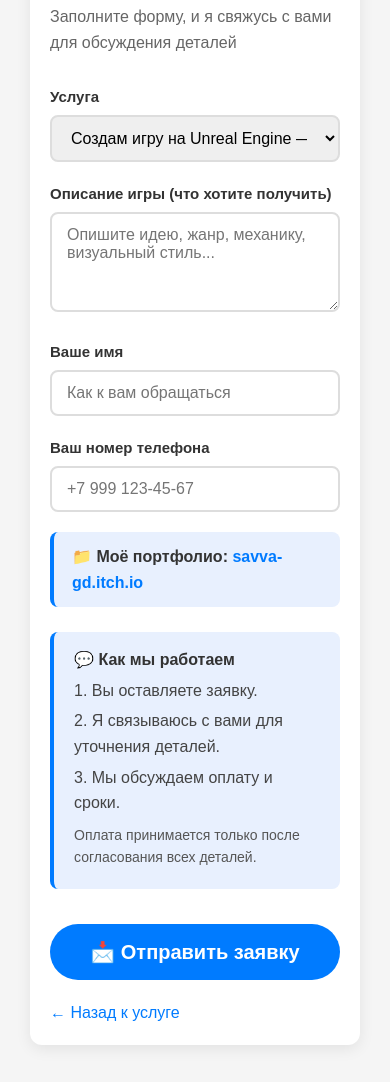
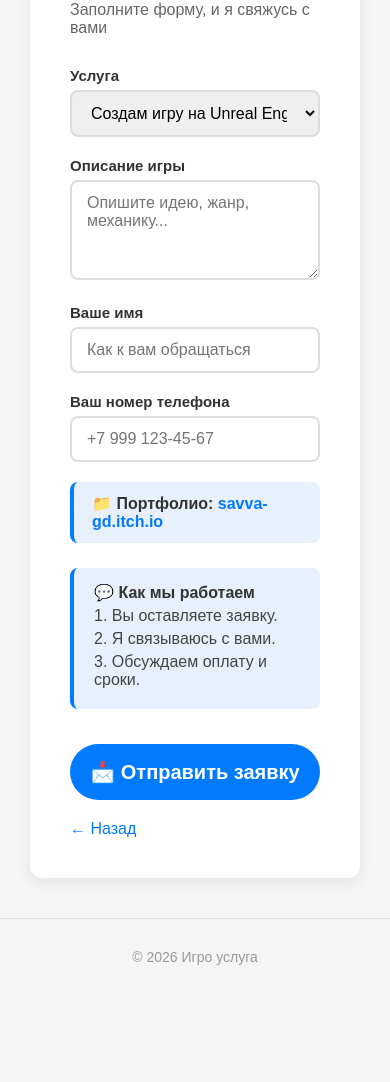
Before and after one commit to SavvaGD/igrousluga, a plain HTML site: page buy.html in a window 390 px wide. Shown: the part 189-1271 px from the top of the page. After the commit the page ends 1184 px from the top, so only its background shows below. Drawn offline with Linux system fonts and the light colour scheme.

Commit message:
Update buy.html

```diff
--- a/buy.html
+++ b/buy.html
@@ -3,261 +3,130 @@
 <head>
     <meta charset="UTF-8">
     <meta name="viewport" content="width=device-width, initial-scale=1.0">
-    <title>Оставить заявку — Игро услуга</title>
+    <title>Заявка — Игро услуга</title>
     <style>
-        * {
-            margin: 0;
-            padding: 0;
-            box-sizing: border-box;
+        * { margin:0; padding:0; box-sizing:border-box; }
+        body { font-family: Arial, sans-serif; background: #f5f5f5; color: #333; }
+        .header-container { max-width: 1200px; margin: 0 auto; padding: 20px 30px; display: flex; justify-content: space-between; align-items: center; }
+        .logo { font-size: 24px; font-weight: bold; color: #333; text-decoration: none; }
+        .logo:hover { color: #007bff; }
+        .main-content { max-width: 800px; margin: 40px auto; padding: 0 30px; }
+        .order-card { background: white; border-radius: 12px; padding: 40px; box-shadow: 0 4px 15px rgba(0,0,0,0.08); }
+        .order-card h1 { font-size: 28px; margin-bottom: 10px; }
+        .order-card .subtitle { color: #666; margin-bottom: 30px; }
+        .form-group { margin-bottom: 20px; }
+        .form-group label { display: block; font-weight: bold; margin-bottom: 6px; font-size: 15px; }
+        .form-group input, .form-group textarea, .form-group select {
+            width: 100%; padding: 12px 15px; border: 2px solid #ddd; border-radius: 8px;
+            font-size: 16px; font-family: Arial, sans-serif;
         }
-
-        body {
-            font-family: Arial, sans-serif;
-            background: #f5f5f5;
-            color: #333;
-            line-height: 1.6;
-        }
-
-        .header-container {
-            max-width: 1200px;
-            margin: 0 auto;
-            padding: 20px 30px;
-            display: flex;
-            justify-content: space-between;
-            align-items: center;
-        }
-
-        .logo {
-            font-size: 24px;
-            font-weight: bold;
-            color: #333;
-            text-decoration: none;
-        }
-
-        .logo:hover {
-            color: #007bff;
-        }
-
-        .main-content {
-            max-width: 800px;
-            margin: 40px auto;
-            padding: 0 30px;
-        }
-
-        .order-card {
-            background: white;
-            border-radius: 12px;
-            padding: 40px;
-            box-shadow: 0 4px 15px rgba(0, 0, 0, 0.08);
-        }
-
-        .order-card h1 {
-            font-size: 28px;
-            margin-bottom: 10px;
-        }
-
-        .order-card .subtitle {
-            color: #666;
-            margin-bottom: 30px;
-        }
-
-        .form-group {
-            margin-bottom: 20px;
-        }
-
-        .form-group label {
-            display: block;
-            font-weight: bold;
-            margin-bottom: 6px;
-            font-size: 15px;
-        }
-
-        .form-group input,
-        .form-group textarea,
-        .form-group select {
-            width: 100%;
-            padding: 12px 15px;
-            border: 2px solid #ddd;
-            border-radius: 8px;
-            font-size: 16px;
-            transition: border 0.2s;
-            font-family: Arial, sans-serif;
-        }
-
-        .form-group input:focus,
-        .form-group textarea:focus,
-        .form-group select:focus {
-            border-color: #007bff;
-            outline: none;
-        }
-
-        .form-group textarea {
-            resize: vertical;
-            min-height: 100px;
-        }
-
-        .portfolio-link {
-            background: #e8f0fe;
-            border-radius: 8px;
-            padding: 12px 18px;
-            margin: 10px 0 20px 0;
-            border-left: 4px solid #007bff;
-        }
-
-        .portfolio-link a {
-            color: #007bff;
-            text-decoration: none;
-            font-weight: bold;
-        }
-
-        .portfolio-link a:hover {
-            text-decoration: underline;
-        }
-
-        .info-block {
-            background: #e8f0fe;
-            border-radius: 8px;
-            padding: 15px 20px;
-            margin: 25px 0;
-            border-left: 4px solid #007bff;
-        }
-
-        .info-block strong {
-            display: block;
-            font-size: 16px;
-            margin-bottom: 5px;
-        }
-
-        .info-block p {
-            margin: 5px 0;
-            color: #444;
-        }
-
-        .btn-submit {
-            width: 100%;
-            background: #007bff;
-            color: white;
-            font-size: 20px;
-            font-weight: bold;
-            padding: 16px;
-            border: none;
-            border-radius: 50px;
-            cursor: pointer;
-            transition: background 0.2s;
-            margin-top: 10px;
-        }
-
-        .btn-submit:hover {
-            background: #0056b3;
-        }
-
-        .back-link {
-            display: inline-block;
-            margin-top: 20px;
-            color: #007bff;
-            text-decoration: none;
-        }
-
-        .back-link:hover {
-            text-decoration: underline;
-        }
-
-        footer {
-            text-align: center;
-            padding: 30px;
-            color: #999;
-            font-size: 14px;
-            border-top: 1px solid #e0e0e0;
-            margin-top: 40px;
-        }
-
-        @media (max-width: 600px) {
-            .order-card {
-                padding: 20px;
-            }
-        }
+        .form-group input:focus, .form-group textarea:focus, .form-group select:focus { border-color: #007bff; outline: none; }
+        .form-group textarea { resize: vertical; min-height: 100px; }
+        .portfolio-link { background: #e8f0fe; border-radius: 8px; padding: 12px 18px; margin: 10px 0 20px 0; border-left: 4px solid #007bff; }
+        .portfolio-link a { color: #007bff; text-decoration: none; font-weight: bold; }
+        .info-block { background: #e8f0fe; border-radius: 8px; padding: 15px 20px; margin: 25px 0; border-left: 4px solid #007bff; }
+        .info-block strong { display: block; font-size: 16px; margin-bottom: 5px; }
+        .info-block p { margin: 5px 0; color: #444; }
+        .btn-submit { width: 100%; background: #007bff; color: white; font-size: 20px; font-weight: bold; padding: 16px; border: none; border-radius: 50px; cursor: pointer; transition: background 0.2s; margin-top: 10px; }
+        .btn-submit:hover { background: #0056b3; }
+        .btn-submit:disabled { background: #6c757d; cursor: not-allowed; }
+        .back-link { display: inline-block; margin-top: 20px; color: #007bff; text-decoration: none; }
+        .back-link:hover { text-decoration: underline; }
+        .status-message { padding: 15px 20px; border-radius: 8px; margin: 20px 0; display: none; font-weight: bold; }
+        .status-message.success { display: block; background: #d4edda; color: #155724; border: 1px solid #c3e6cb; }
+        .status-message.error { display: block; background: #f8d7da; color: #721c24; border: 1px solid #f5c6cb; }
+        footer { text-align: center; padding: 30px; color: #999; font-size: 14px; border-top: 1px solid #e0e0e0; margin-top: 40px; }
     </style>
 </head>
 <body>
-
     <div id="header-placeholder"></div>
-
     <script>
         fetch('header.html')
-            .then(response => response.text())
-            .then(data => {
-                document.getElementById('header-placeholder').innerHTML = data;
-            })
-            .catch(() => {
-                document.getElementById('header-placeholder').innerHTML = `
-                    <header>
-                        <div class="header-container">
-                            <a href="/" class="logo">Игро услуга</a>
-                        </div>
-                    </header>
-                `;
-            });
+            .then(r => r.text())
+            .then(d => document.getElementById('header-placeholder').innerHTML = d)
+            .catch(() => {});
     </script>
 
     <main class="main-content">
         <div class="order-card">
             <h1>Оставить заявку</h1>
-            <p class="subtitle">Заполните форму, и я свяжусь с вами для обсуждения деталей</p>
+            <p class="subtitle">Заполните форму, и я свяжусь с вами</p>
 
-            <!-- ОБЫЧНАЯ HTML-ФОРМА — работает без JavaScript -->
-            <form action="https://formsubmit.co/supertube.postserver@gmail.com" method="POST">
-                <!-- Скрытые поля для FormSubmit -->
-                <input type="hidden" name="_subject" value="🆕 НОВАЯ ЗАЯВКА — Игро услуга">
-                <input type="hidden" name="_captcha" value="false">
-                <input type="hidden" name="_template" value="table">
-                <input type="hidden" name="_next" value="https://ваш-сайт.ру/spasibo.html">
+            <div id="statusMessage" class="status-message"></div>
 
+            <form id="orderForm">
                 <div class="form-group">
                     <label for="service">Услуга</label>
-                    <select id="service" name="Услуга" required>
+                    <select id="service" required>
                         <option value="Создам игру на Unreal Engine — 15 000 ₽">Создам игру на Unreal Engine — 15 000 ₽</option>
                     </select>
                 </div>
 
                 <div class="form-group">
-                    <label for="game_description">Описание игры (что хотите получить)</label>
-                    <textarea id="game_description" name="Описание игры" placeholder="Опишите идею, жанр, механику, визуальный стиль..." required></textarea>
+                    <label for="game_description">Описание игры</label>
+                    <textarea id="game_description" placeholder="Опишите идею, жанр, механику..." required></textarea>
                 </div>
 
                 <div class="form-group">
                     <label for="client_name">Ваше имя</label>
-                    <input type="text" id="client_name" name="Имя клиента" placeholder="Как к вам обращаться" required>
+                    <input type="text" id="client_name" placeholder="Как к вам обращаться" required>
                 </div>
 
                 <div class="form-group">
                     <label for="client_phone">Ваш номер телефона</label>
-                    <input type="tel" id="client_phone" name="Телефон клиента" placeholder="+7 999 123-45-67" required>
+                    <input type="tel" id="client_phone" placeholder="+7 999 123-45-67" required>
                 </div>
 
-                <!-- Портфолио -->
                 <div class="portfolio-link">
-                    📁 <strong>Моё портфолио:</strong> <a href="https://savva-gd.itch.io/" target="_blank">savva-gd.itch.io</a>
+                    📁 <strong>Портфолио:</strong> <a href="https://savva-gd.itch.io/" target="_blank">savva-gd.itch.io</a>
                 </div>
 
-                <!-- Информация о том, как будет происходить оплата -->
                 <div class="info-block">
                     <strong>💬 Как мы работаем</strong>
                     <p>1. Вы оставляете заявку.</p>
-                    <p>2. Я связываюсь с вами для уточнения деталей.</p>
-                    <p>3. Мы обсуждаем оплату и сроки.</p>
-                    <p style="margin-top: 8px; color: #555; font-size: 14px;">Оплата принимается только после согласования всех деталей.</p>
+                    <p>2. Я связываюсь с вами.</p>
+                    <p>3. Обсуждаем оплату и сроки.</p>
                 </div>
 
-                <button type="submit" class="btn-submit">📩 Отправить заявку</button>
+                <button type="submit" class="btn-submit" id="submitBtn">📩 Отправить заявку</button>
             </form>
 
-            <a href="index.html" class="back-link">← Назад к услуге</a>
+            <a href="index.html" class="back-link">← Назад</a>
         </div>
     </main>
 
-    <footer>
-        © 2026 Игро услуга — Разработка игр на заказ
-    </footer>
+    <footer>© 2026 Игро услуга</footer>
 
+    <script>
+        document.getElementById('orderForm').addEventListener('submit', function(e) {
+            e.preventDefault();
+
+            const name = document.getElementById('client_name').value.trim();
+            const phone = document.getElementById('client_phone').value.trim();
+            const description = document.getElementById('game_description').value.trim();
+
+            if (!name || !phone || !description) {
+                alert('Заполните все поля!');
+                return;
+            }
+
+            const email = 'supertube.postserver@gmail.com';
+            const subject = encodeURIComponent('Новая заявка — Игро услуга');
+            const body = encodeURIComponent(
+                `Услуга: Создам игру на Unreal Engine — 15 000 ₽\n\n` +
+                `Описание игры:\n${description}\n\n` +
+                `Имя: ${name}\n` +
+                `Телефон: ${phone}`
+            );
+
+            window.location.href = `mailto:${email}?subject=${subject}&body=${body}`;
+
+            const status = document.getElementById('statusMessage');
+            status.className = 'status-message success';
+            status.style.display = 'block';
+            status.textContent = '✅ Открывается почта. Отправьте письмо.';
+            document.getElementById('orderForm').reset();
+        });
+    </script>
 </body>
 </html>
```
